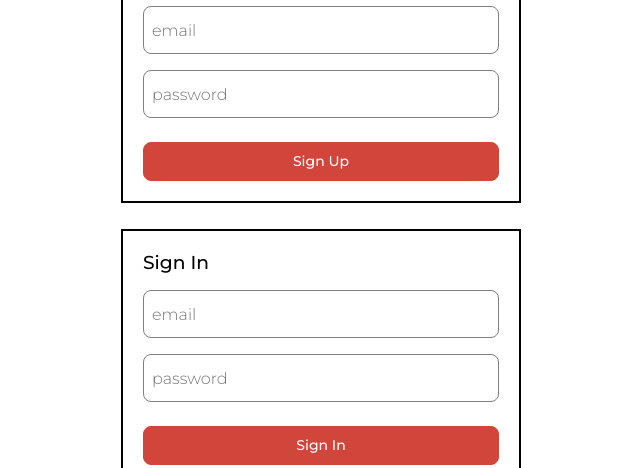
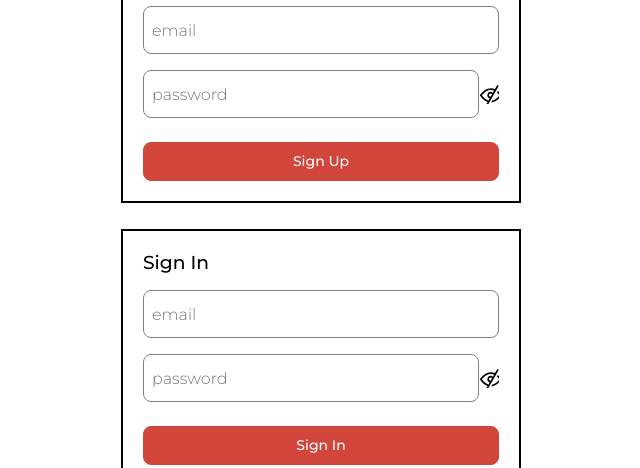
Before and after one commit to vinu-codes/tasker, a React (Create React App) app: page /login in a window 1280 px wide. Shown: the part 331-799 px from the top of the page, without its empty margins (319-959 px from the left). Built offline with nearby package versions, Linux system fonts and the light colour scheme; no server answers.

Commit message:
add in password icon

```diff
--- /dev/null
+++ b/src/common/Icon/icons/EyeClose/index.js
@@ -0,0 +1,21 @@
+/* eslint-disable react/prop-types */
+import React from 'react'
+
+const IconPath = () => {
+  return (
+    <svg width="20px" height="20px" viewBox="0 0 24 24" fill="none">
+      <path
+        clip-rule="evenodd"
+        d="M22.6928 1.55018C22.3102 1.32626 21.8209 1.45915 21.6 1.84698L19.1533 6.14375C17.4864 5.36351 15.7609 4.96457 14.0142 4.96457C9.32104 4.96457 4.781 7.84644 1.11993 13.2641L1.10541 13.2854L1.09271 13.3038C0.970762 13.4784 0.967649 13.6837 1.0921 13.8563C3.79364 17.8691 6.97705 20.4972 10.3484 21.6018L8.39935 25.0222C8.1784 25.4101 8.30951 25.906 8.69214 26.1299L9.03857 26.3326C9.4212 26.5565 9.91046 26.4237 10.1314 26.0358L23.332 2.86058C23.553 2.47275 23.4219 1.97684 23.0392 1.75291L22.6928 1.55018ZM18.092 8.00705C16.7353 7.40974 15.3654 7.1186 14.0142 7.1186C10.6042 7.1186 7.07416 8.97311 3.93908 12.9239C3.63812 13.3032 3.63812 13.8561 3.93908 14.2354C6.28912 17.197 8.86102 18.9811 11.438 19.689L12.7855 17.3232C11.2462 16.8322 9.97333 15.4627 9.97333 13.5818C9.97333 11.2026 11.7969 9.27368 14.046 9.27368C15.0842 9.27368 16.0317 9.68468 16.7511 10.3612L18.092 8.00705ZM15.639 12.3137C15.2926 11.7767 14.7231 11.4277 14.046 11.4277C12.9205 11.4277 12 12.3906 12 13.5802C12 14.3664 12.8432 15.2851 13.9024 15.3624L15.639 12.3137Z"
+        fill="#000000"
+        fill-rule="evenodd"
+      />
+      <path
+        d="M14.6873 22.1761C19.1311 21.9148 23.4056 19.0687 26.8864 13.931C26.9593 13.8234 27 13.7121 27 13.5797C27 13.4535 26.965 13.3481 26.8956 13.2455C25.5579 11.2677 24.1025 9.62885 22.5652 8.34557L21.506 10.2052C22.3887 10.9653 23.2531 11.87 24.0894 12.9239C24.3904 13.3032 24.3904 13.8561 24.0894 14.2354C21.5676 17.4135 18.7903 19.2357 16.0254 19.827L14.6873 22.1761Z"
+        fill="#000000"
+      />
+    </svg>
+  )
+}
+
+export default IconPath
--- /dev/null
+++ b/src/common/Icon/icons/EyeOpen/index.js
@@ -0,0 +1,34 @@
+/* eslint-disable react/prop-types */
+import React from 'react'
+
+const IconPath = () => {
+  return (
+    <svg width="24px" height="24px" viewBox="0 0 24 24" fill="none">
+      <path
+        d="M1 12C1 12 5 4 12 4C19 4 23 12 23 12"
+        stroke="#000000"
+        stroke-width="2"
+        stroke-linecap="round"
+        stroke-linejoin="round"
+      />
+      <path
+        d="M1 12C1 12 5 20 12 20C19 20 23 12 23 12"
+        stroke="#000000"
+        stroke-width="2"
+        stroke-linecap="round"
+        stroke-linejoin="round"
+      />
+      <circle
+        cx="12"
+        cy="12"
+        r="3"
+        stroke="#000000"
+        stroke-width="2"
+        stroke-linecap="round"
+        stroke-linejoin="round"
+      />
+    </svg>
+  )
+}
+
+export default IconPath
--- a/src/common/Icon/icons/index.js
+++ b/src/common/Icon/icons/index.js
@@ -22,6 +22,8 @@ import TICK from './Tick'
 import SETTINGS from './Settings'
 import MORE from './More'
 import TRASH from './Trash'
+import EYE_OPEN from './EyeOpen'
+import EYE_CLOSE from './EyeClose'
 
 export {
   SAD,
@@ -48,4 +50,6 @@ export {
   SETTINGS,
   MORE,
   TRASH,
+  EYE_OPEN,
+  EYE_CLOSE,
 }
--- a/src/components/SignIn/SignIn.js
+++ b/src/components/SignIn/SignIn.js
@@ -1,42 +1,20 @@
 import React, { useContext, useState, useEffect } from 'react'
-import styled from 'styled-components'
+import { FormContainer, InputContainer } from './SignIn.styled'
 import { Button } from '@common/Button'
 import { Input } from '@common/Input'
-import { colors } from '@common/Theme'
-
-const FormContainer = styled.form`
-  display: flex;
-  flex-direction: column;
-  width: 100%;
-  max-width: 400px;
-  border: 2px solid black;
-  padding: 20px;
-
-  h3 {
-    padding: 0;
-    margin: 0;
-    padding-bottom: 16px;
-    font-weight: normal;
-  }
-  button {
-    margin-top: 8px;
-    background: ${colors.rust};
-    color: ${colors.white};
-    font-weight: normal;
-    border: 1px solid ${colors.rust};
-    &:hover {
-      background: #c3392c;
-      color: white;
-      border: 1px solid #c3392c;
-    }
-  }
-`
+import styled from 'styled-components'
+import { Icon } from '@common/Icon'
 
 const SignIn = ({ callback }) => {
   const [state, setState] = useState({
     email: '',
     password: '',
   })
+  const [showPassword, setShowPassword] = useState(false)
+
+  const handleTogglePassword = () => {
+    setShowPassword(!showPassword)
+  }
 
   const handleSubmit = (e) => {
     e.preventDefault()
@@ -67,15 +45,20 @@ const SignIn = ({ callback }) => {
         value={state.email}
         required
       />
+      <InputContainer>
         <Input
           name="password"
-        type="password"
+          type={showPassword ? 'text' : 'password'}
           placeholder="password"
           className="password"
           onChange={handleChange}
           value={state.password}
           required
         />
+        <span className="icon" onClick={handleTogglePassword}>
+          <Icon name={!!showPassword ? 'EYE_OPEN' : 'EYE_CLOSE'} size={24} />
+        </span>
+      </InputContainer>
       <Button onClick={handleSubmit} className="submit">
         Sign In
       </Button>
--- /dev/null
+++ b/src/components/SignIn/SignIn.styled.js
@@ -0,0 +1,42 @@
+import styled from 'styled-components'
+import { colors } from '@common/Theme'
+
+const FormContainer = styled.form`
+  display: flex;
+  flex-direction: column;
+  width: 100%;
+  max-width: 400px;
+  border: 2px solid black;
+  padding: 20px;
+
+  h3 {
+    padding: 0;
+    margin: 0;
+    padding-bottom: 16px;
+    font-weight: normal;
+  }
+  button {
+    margin-top: 8px;
+    background: ${colors.rust};
+    color: ${colors.white};
+    font-weight: normal;
+    border: 1px solid ${colors.rust};
+    &:hover {
+      background: #c3392c;
+      color: white;
+      border: 1px solid #c3392c;
+    }
+  }
+`
+
+const InputContainer = styled.div`
+  display: flex;
+  .icon {
+    width: 20px;
+    height: 48px;
+    display: flex;
+    align-items: center;
+    justify-content: center;
+  }
+`
+export { FormContainer, InputContainer }
--- a/src/components/SignUp/SignUp.js
+++ b/src/components/SignUp/SignUp.js
@@ -1,47 +1,25 @@
 import React, { useContext, useState, useEffect } from 'react'
-import styled from 'styled-components'
+import { FormContainer, InputContainer } from './SignUp.styled'
 import { Button } from '@common/Button'
 import { NavigationContext } from '@components/Route'
 import { Input } from '@common/Input'
 import { useSelector, useDispatch } from 'react-redux'
 import { signIn } from '@state/auth'
 import { authSelector } from '@state/auth'
-import { colors } from '@common/Theme'
-
-const FormContainer = styled.form`
-  display: flex;
-  flex-direction: column;
-  width: 100%;
-  max-width: 400px;
-  border: 2px solid black;
-  padding: 20px;
-
-  h3 {
-    padding: 0;
-    margin: 0;
-    padding-bottom: 16px;
-    font-weight: normal;
-  }
-  button {
-    margin-top: 8px;
-    background: ${colors.rust};
-    color: ${colors.white};
-    font-weight: normal;
-    border: 1px solid ${colors.rust};
-    &:hover {
-      background: #c3392c;
-      color: white;
-      border: 1px solid #c3392c;
-    }
-  }
-`
+import { Icon } from '@common/Icon'
 
 const SignUp = ({ callback }) => {
   const [state, setState] = useState({
     email: '',
     password: '',
   })
+
+  const [showPassword, setShowPassword] = useState(false)
   const [_, navigate] = useContext(NavigationContext)
+
+  const handleTogglePassword = () => {
+    setShowPassword(!showPassword)
+  }
 
   const handleSubmit = () => {
     if (
@@ -70,15 +48,20 @@ const SignUp = ({ callback }) => {
         value={state.email}
         required
       />
+      <InputContainer>
         <Input
           name="password"
-        type="password"
+          type={showPassword ? 'text' : 'password'}
           placeholder="password"
           className="password"
           onChange={handleChange}
           value={state.password}
           required
         />
+        <span className="icon" onClick={handleTogglePassword}>
+          <Icon name={!!showPassword ? 'EYE_OPEN' : 'EYE_CLOSE'} size={24} />
+        </span>
+      </InputContainer>
       <Button onClick={handleSubmit} className="submit">
         Sign Up
       </Button>
--- /dev/null
+++ b/src/components/SignUp/SignUp.styled.js
@@ -0,0 +1,43 @@
+import styled from 'styled-components'
+import { colors } from '@common/Theme'
+
+const FormContainer = styled.form`
+  display: flex;
+  flex-direction: column;
+  width: 100%;
+  max-width: 400px;
+  border: 2px solid black;
+  padding: 20px;
+
+  h3 {
+    padding: 0;
+    margin: 0;
+    padding-bottom: 16px;
+    font-weight: normal;
+  }
+  button {
+    margin-top: 8px;
+    background: ${colors.rust};
+    color: ${colors.white};
+    font-weight: normal;
+    border: 1px solid ${colors.rust};
+    &:hover {
+      background: #c3392c;
+      color: white;
+      border: 1px solid #c3392c;
+    }
+  }
+`
+
+const InputContainer = styled.div`
+  display: flex;
+  .icon {
+    width: 20px;
+    height: 48px;
+    display: flex;
+    align-items: center;
+    justify-content: center;
+  }
+`
+
+export { FormContainer, InputContainer }
```
Lines whose indentation alone changed are shown as unchanged.
